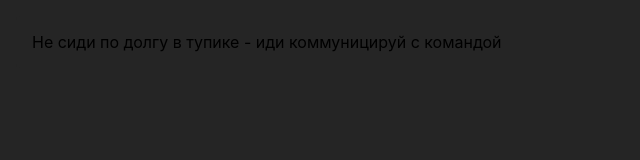
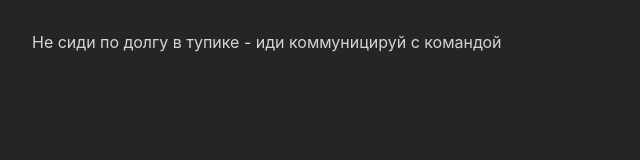
Before and after one commit to TheYoshi2738/random_quote, a plain HTML site: page index.html in a window 1280 px wide. Shown: the whole page, without its empty margins (0-640 px from the left). Drawn offline with Linux system fonts and the light colour scheme.

Commit message:
Update index.html

```diff
--- a/index.html
+++ b/index.html
@@ -7,7 +7,7 @@
             padding: 16px;
             margin: 0;
             background-color: #252525;
-            font-color: #d5d5d5;
+            color: #d5d5d5;
         }
         .callout {
             padding: 16px;
```
